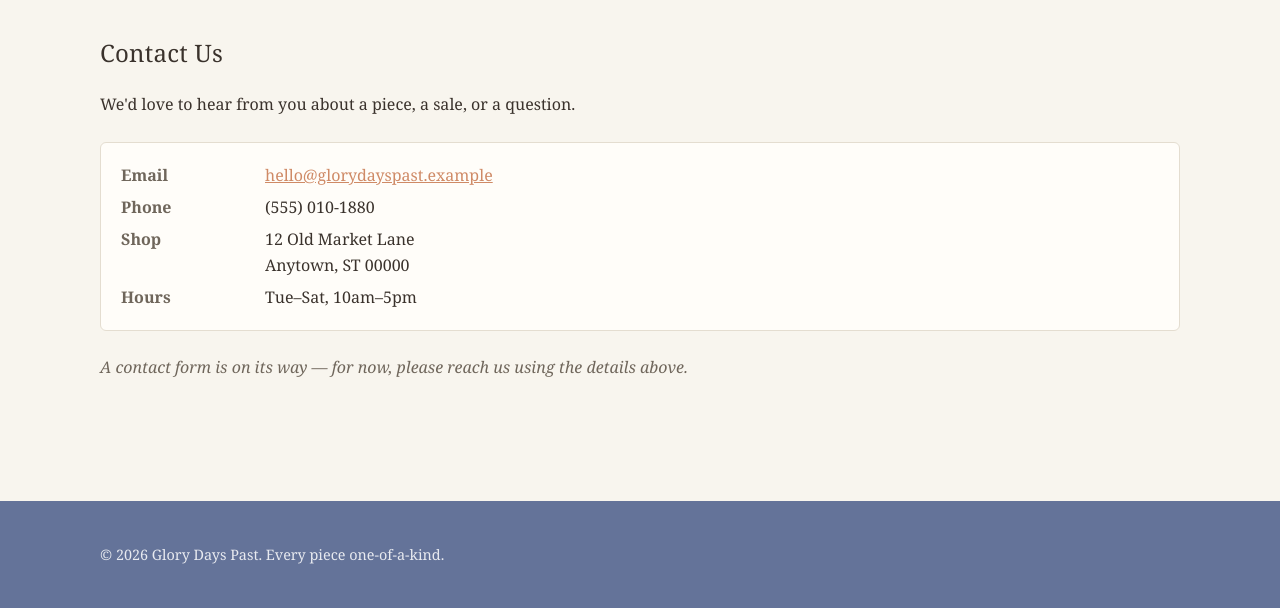
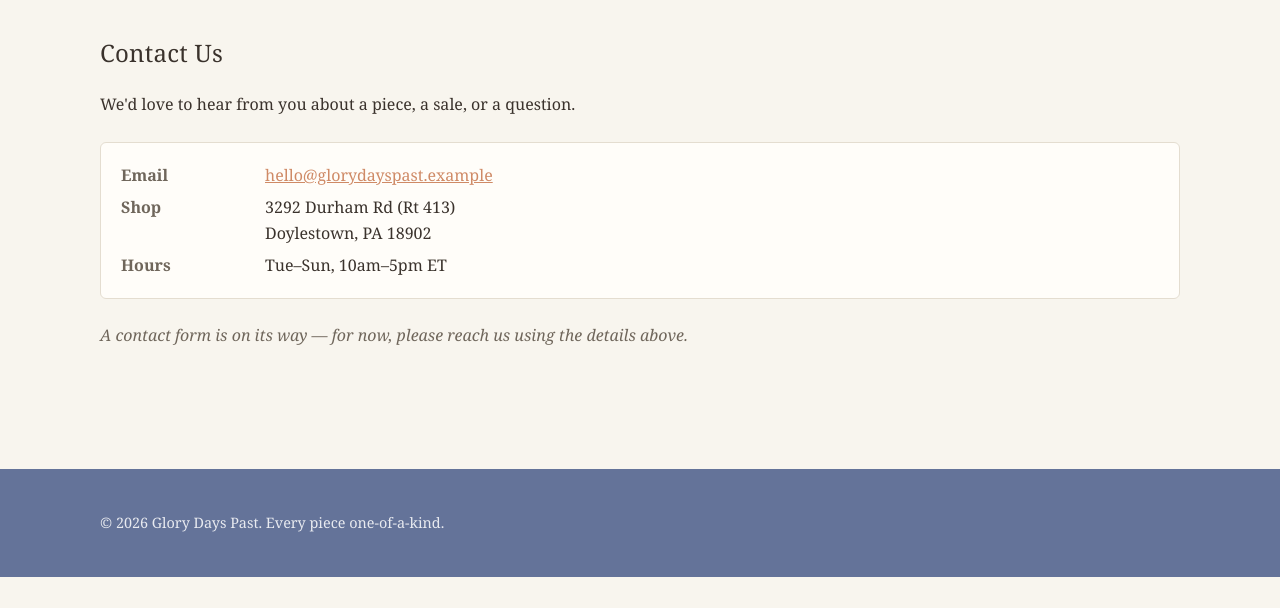
Before and after one commit to fors-automation/antiques-website, a Django app: page /contact/ in a window 1280 px wide. Shown: the part 175-783 px from the top of the page. Run offline with Django 5.2, Linux system fonts and the light colour scheme.

Commit message:
update contact text

```diff
--- a/templates/shop/contact.html
+++ b/templates/shop/contact.html
@@ -10,15 +10,15 @@
     <dl class="contact-details">
         <dt>Email</dt>
         <dd><a href="mailto:hello@glorydayspast.example">hello@glorydayspast.example</a></dd>
-
+<!--
         <dt>Phone</dt>
-        <dd>(555) 010-1880</dd>
+        <dd>(555) 010-1880</dd> -->
 
         <dt>Shop</dt>
-        <dd>12 Old Market Lane<br>Anytown, ST 00000</dd>
+        <dd>3292 Durham Rd (Rt 413)<br>Doylestown, PA 18902</dd>
 
         <dt>Hours</dt>
-        <dd>Tue–Sat, 10am–5pm</dd>
+        <dd>Tue–Sun, 10am–5pm ET</dd>
     </dl>
 
     <p class="note">A contact form is on its way — for now, please reach us using the details above.</p>
```
